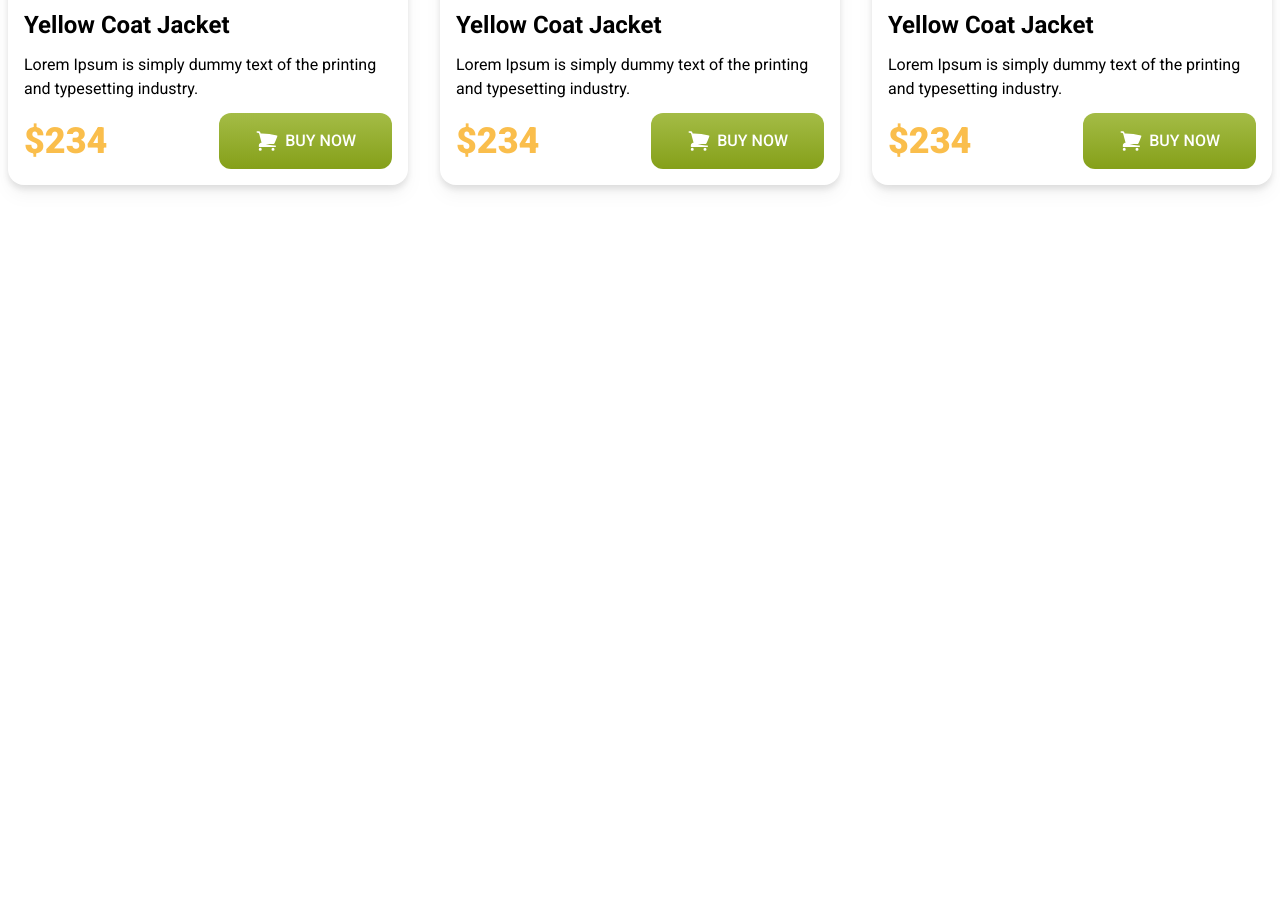
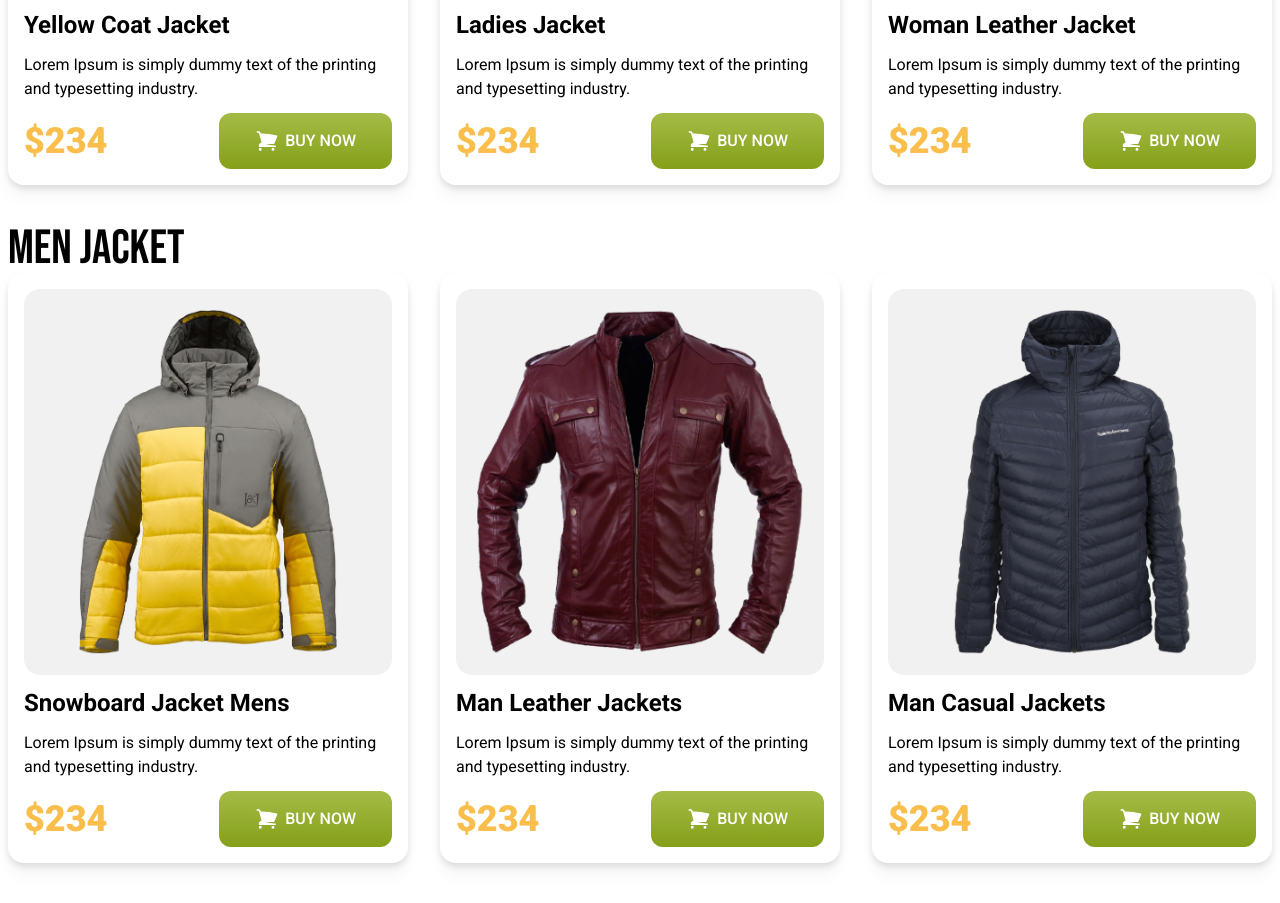
Before and after one commit to ShakeefAhmedRakin/PenguinFashion-Tailwind, a plain HTML site: page index.html in a window 1280 px wide. Shown: the part 1259-2162 px from the top of the page. Before the commit the page ends 1484 px from the top, so only its background shows below. Drawn offline with nearby package versions, Linux system fonts and the light colour scheme.

Commit message:
Added the section for the jacket for men and made it responsive

```diff
--- a/index.html
+++ b/index.html
@@ -64,10 +64,10 @@
       </div>
     </header>
 
-    <main class="max-w-7xl mx-auto">
-      <!-- WOMAN JACKET -->
-      <section class="px-2 my-10">
-        <h3 class="text-5xl">WOMAN JACKET</h3>
+    <main>
+      <!-- WOMEN JACKET -->
+      <section class="max-w-7xl mx-auto px-2 my-10">
+        <h3 class="text-5xl">WOMEN JACKET</h3>
         <!-- WOMAN JACKET CONTAINER -->
         <div class="grid grid-cols-1 md:grid-cols-2 lg:grid-cols-3 gap-8 font-roboto">
           <!-- JACKET - 1 -->
@@ -108,7 +108,7 @@
             <div class="bg-[#F1F1F1] rounded-2xl p-5">
               <img class="" src="images/jacket-2.png" alt="" />
             </div>
-            <h3 class="text-2xl font-bold">Yellow Coat Jacket</h3>
+            <h3 class="text-2xl font-bold">Ladies Jacket </h3>
             <p>
               Lorem Ipsum is simply dummy text of the printing and typesetting
               industry.
@@ -142,7 +142,115 @@
             <div class="bg-[#F1F1F1] rounded-2xl p-5">
               <img class="" src="images/jacket-3.png" alt="" />
             </div>
-            <h3 class="text-2xl font-bold">Yellow Coat Jacket</h3>
+            <h3 class="text-2xl font-bold">Woman Leather Jacket </h3>
+            <p>
+              Lorem Ipsum is simply dummy text of the printing and typesetting
+              industry.
+            </p>
+            <div class="flex justify-between items-center">
+              <p class="text-[#FABE4C] font-[900] text-4xl">$234</p>
+              <button
+                class="flex gap-1.5 bg-gradient-to-b from-[#A4BC46] to-[#85A019] text-white py-4 px-9 rounded-xl font-medium"
+              >
+                <svg
+                  xmlns="http://www.w3.org/2000/svg"
+                  fill="white"
+                  viewBox="0 0 24 24"
+                  stroke-width="1.5"
+                  stroke="currentColor"
+                  class="w-6 h-6"
+                >
+                  <path
+                    stroke-linecap="round"
+                    stroke-linejoin="round"
+                    d="M2.25 3h1.386c.51 0 .955.343 1.087.835l.383 1.437M7.5 14.25a3 3 0 00-3 3h15.75m-12.75-3h11.218c1.121-2.3 2.1-4.684 2.924-7.138a60.114 60.114 0 00-16.536-1.84M7.5 14.25L5.106 5.272M6 20.25a.75.75 0 11-1.5 0 .75.75 0 011.5 0zm12.75 0a.75.75 0 11-1.5 0 .75.75 0 011.5 0z"
+                  />
+                </svg>
+                BUY NOW
+              </button>
+            </div>
+          </div>
+        </div>
+      </section>
+
+      <!-- WOMEN JACKET -->
+      <section class="max-w-7xl mx-auto px-2 my-10">
+        <h3 class="text-5xl">MEN JACKET</h3>
+        <!-- WOMAN JACKET CONTAINER -->
+        <div class="grid grid-cols-1 md:grid-cols-2 lg:grid-cols-3 gap-8 font-roboto">
+          <!-- JACKET - 4 -->
+          <div class="space-y-3 bg-white rounded-2xl p-4 drop-shadow-lg">
+            <div class="bg-[#F1F1F1] rounded-2xl p-5">
+              <img class="" src="images/jacket-4.png" alt="" />
+            </div>
+            <h3 class="text-2xl font-bold">Snowboard Jacket Mens</h3>
+            <p>
+              Lorem Ipsum is simply dummy text of the printing and typesetting
+              industry.
+            </p>
+            <div class="flex justify-between items-center">
+              <p class="text-[#FABE4C] font-[900] text-4xl">$234</p>
+              <button
+                class="flex gap-1.5 bg-gradient-to-b from-[#A4BC46] to-[#85A019] text-white py-4 px-9 rounded-xl font-medium"
+              >
+                <svg
+                  xmlns="http://www.w3.org/2000/svg"
+                  fill="white"
+                  viewBox="0 0 24 24"
+                  stroke-width="1.5"
+                  stroke="currentColor"
+                  class="w-6 h-6"
+                >
+                  <path
+                    stroke-linecap="round"
+                    stroke-linejoin="round"
+                    d="M2.25 3h1.386c.51 0 .955.343 1.087.835l.383 1.437M7.5 14.25a3 3 0 00-3 3h15.75m-12.75-3h11.218c1.121-2.3 2.1-4.684 2.924-7.138a60.114 60.114 0 00-16.536-1.84M7.5 14.25L5.106 5.272M6 20.25a.75.75 0 11-1.5 0 .75.75 0 011.5 0zm12.75 0a.75.75 0 11-1.5 0 .75.75 0 011.5 0z"
+                  />
+                </svg>
+                BUY NOW
+              </button>
+            </div>
+          </div>
+          <!-- JACKET - 2 -->
+          <div class="space-y-3 bg-white rounded-2xl p-4 drop-shadow-lg">
+            <div class="bg-[#F1F1F1] rounded-2xl p-5">
+              <img class="" src="images/jacket-5.png" alt="" />
+            </div>
+            <h3 class="text-2xl font-bold">Man Leather Jackets</h3>
+            <p>
+              Lorem Ipsum is simply dummy text of the printing and typesetting
+              industry.
+            </p>
+            <div class="flex justify-between items-center">
+              <p class="text-[#FABE4C] font-[900] text-4xl">$234</p>
+              <button
+                class="flex gap-1.5 bg-gradient-to-b from-[#A4BC46] to-[#85A019] text-white py-4 px-9 rounded-xl font-medium"
+              >
+                <svg
+                  xmlns="http://www.w3.org/2000/svg"
+                  fill="white"
+                  viewBox="0 0 24 24"
+                  stroke-width="1.5"
+                  stroke="currentColor"
+                  class="w-6 h-6"
+                >
+                  <path
+                    stroke-linecap="round"
+                    stroke-linejoin="round"
+                    d="M2.25 3h1.386c.51 0 .955.343 1.087.835l.383 1.437M7.5 14.25a3 3 0 00-3 3h15.75m-12.75-3h11.218c1.121-2.3 2.1-4.684 2.924-7.138a60.114 60.114 0 00-16.536-1.84M7.5 14.25L5.106 5.272M6 20.25a.75.75 0 11-1.5 0 .75.75 0 011.5 0zm12.75 0a.75.75 0 11-1.5 0 .75.75 0 011.5 0z"
+                  />
+                </svg>
+                BUY NOW
+              </button>
+            </div>
+          </div>
+
+          <!-- JACKET - 3 -->
+          <div class="space-y-3 bg-white rounded-2xl p-4 drop-shadow-lg">
+            <div class="bg-[#F1F1F1] rounded-2xl p-5">
+              <img class="" src="images/jacket-6.png" alt="" />
+            </div>
+            <h3 class="text-2xl font-bold">Man Casual Jackets</h3>
             <p>
               Lorem Ipsum is simply dummy text of the printing and typesetting
               industry.
@@ -174,6 +282,6 @@
       </section>
     </main>
 
-    <footer></footer>
+
   </body>
 </html>
```
